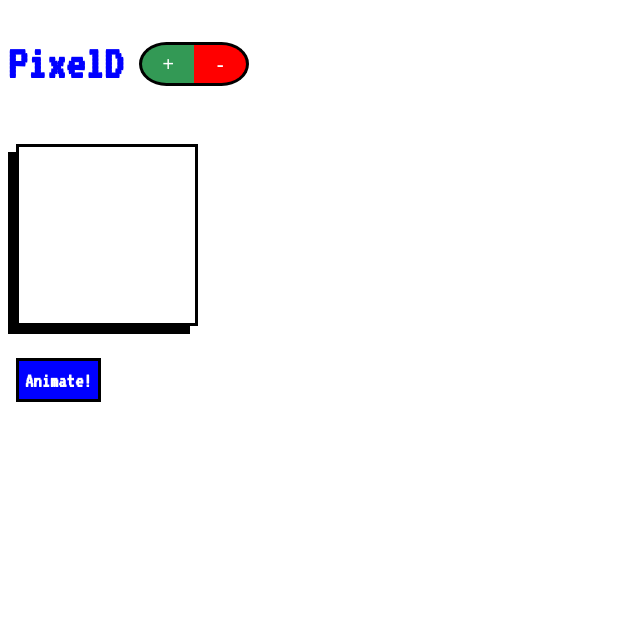
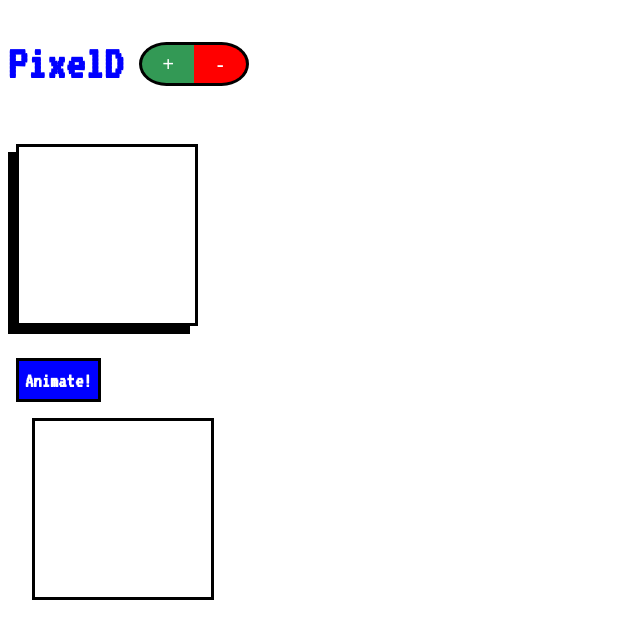
Before and after one commit to martyav/pixelDee, a React (Create React App) app in the folder app/: page / in a window 1280 px wide. Shown: the top 638 px of the page, without its empty margins (0-640 px from the left). Built offline with nearby package versions, Linux system fonts and the light colour scheme; a web font is replaced by a local one.

Commit message:
setting up animation

```diff
--- a/app/src/App.css
+++ b/app/src/App.css
@@ -177,6 +177,9 @@ h1 {
     grid-template-rows: repeat(8, 22px);
     margin: 16px;
     border: 3px solid black;
+}
+
+main .Grid {
     box-shadow: -8px 8px black;
 }
 
@@ -193,3 +196,8 @@ footer button {
     font-weight: bold;
     font-size: 1.3em;
 }
+
+.animation {
+    transition: all;
+    transition-delay: 1000ms;
+}
--- a/app/src/App.js
+++ b/app/src/App.js
@@ -60,7 +60,8 @@ class App extends Component {
         super();
 
         this.state = {
-            "frames": [<Grid />]
+            "frames": [<Grid />],
+            "current_frame": <Grid />
         }
 
         this.addFrame = this.addFrame.bind(this);
@@ -75,8 +76,16 @@ class App extends Component {
 
     deleteFrame() {
         this.setState(
-            {frames: this.state.frames.slice(0, this.state.frames.length - 1)}
+            {"frames": this.state.frames.slice(0, this.state.frames.length - 1)}
         );
+    }
+
+    animate() {
+        for (let i = 0; i < this.state.frames.length; i++) {
+            this.setState(
+                { "current_frame": this.state.frames[i] }
+            );
+        };
     }
 
     render() {
@@ -91,11 +100,14 @@ class App extends Component {
             </header>
             <main>
                 <div className="frames">
-                    {this.state.frames}
+                    { this.state.frames }
                 </div>
             </main>
             <footer>
-                <button>Animate!</button>
+                <button onClick = {this.animate}>Animate!</button>
+                <div className="animation">
+                    { this.state.current_frame }
+                </div>
             </footer>
         </div>
         );
```
